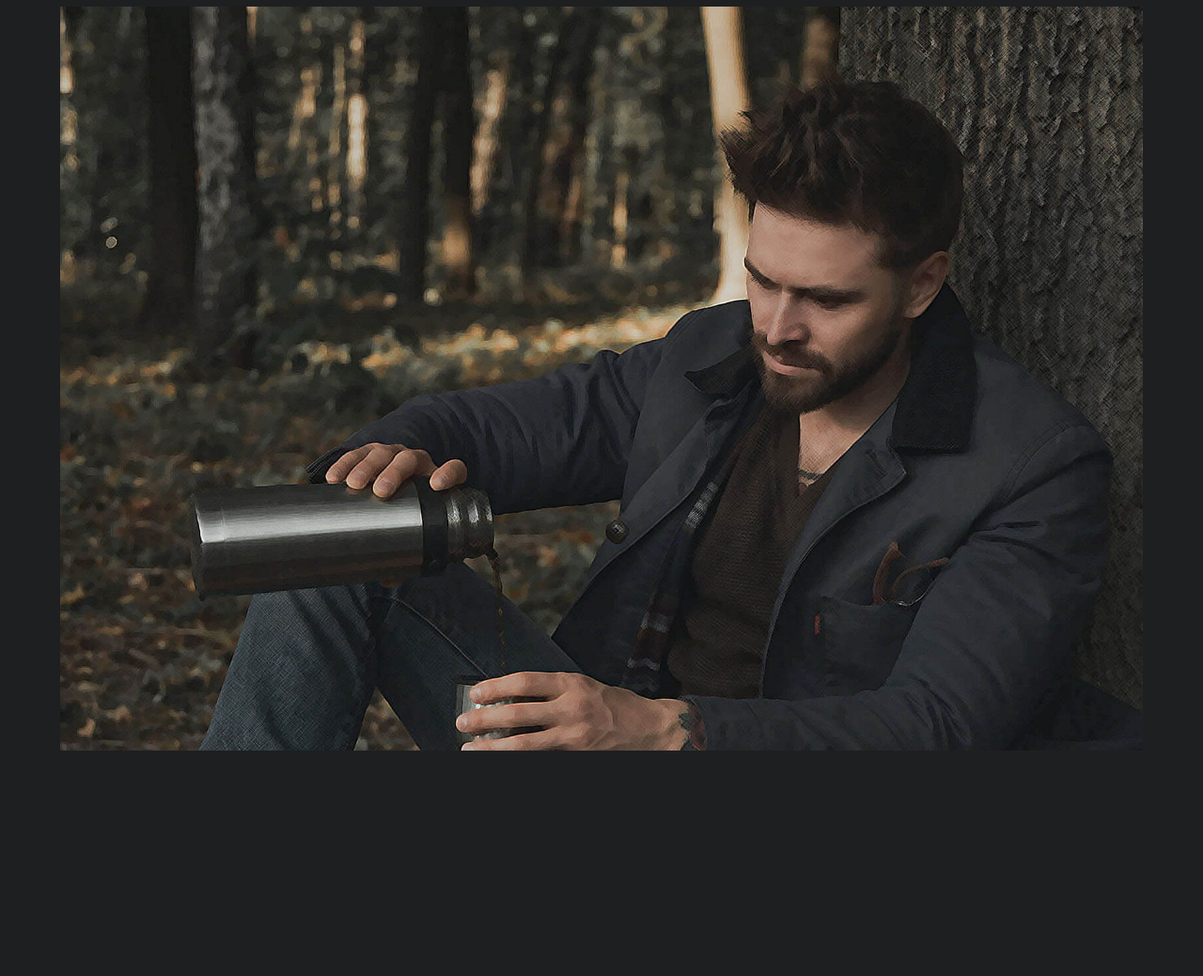
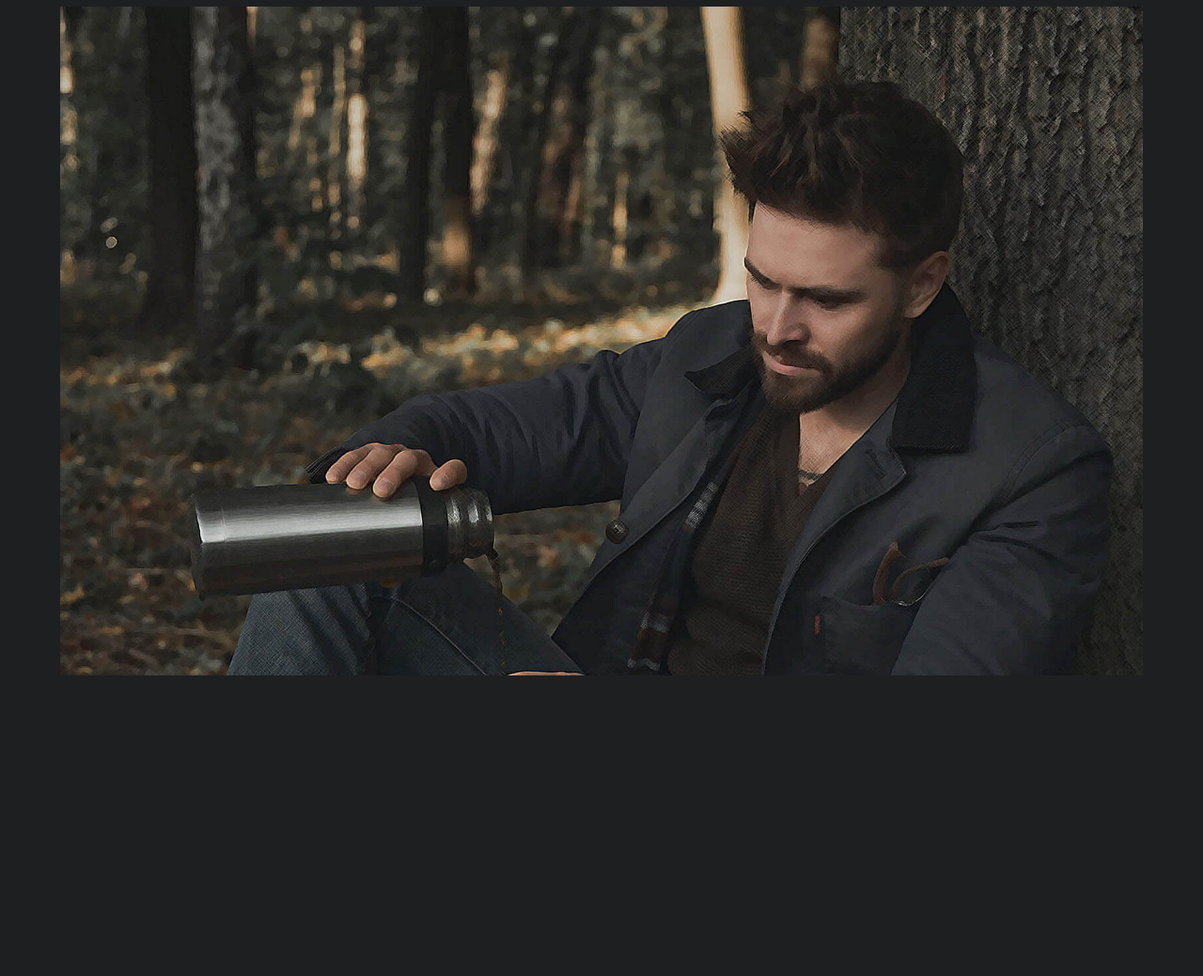
Before and after one commit to Emmanuel787/emWebz__Portfolio, a PHP site: page /views/about.html in a window 1280 px wide. Shown: the part 81-1120 px from the top of the page at 94% size. Run offline with PHP 8.4, Linux system fonts and the light colour scheme; some libraries are stand-ins or nearby versions; some web fonts are replaced.

Commit message:
initial commit

```diff
--- a/sass/barba/_barba-transition.scss
+++ b/sass/barba/_barba-transition.scss
@@ -25,7 +25,6 @@
 .transition-fx{
   @include col(4/4); margin-right: 0;
   top: 0; left: 0; right: 0; bottom: 0;
-  // height: 100vh;
   position: fixed;
   background-color: $primary-color;
   z-index: 8000;
--- a/sass/hidden/_hidden-menu.scss
+++ b/sass/hidden/_hidden-menu.scss
@@ -1,8 +1,7 @@
 .hidden-mobile-menu{
   width: 0%;
-  height: 100vh;
+  top: 0;  right: 0; bottom: 0;
   position: fixed;
-  top: 0; right: 0%;
   background: #191a1d;
   z-index: 2000;
   display: flex;
--- a/sass/pages/about-html/_about-hero-section.scss
+++ b/sass/pages/about-html/_about-hero-section.scss
@@ -7,7 +7,7 @@
   background-position-y: .5em;
   margin-left: 5%;
   margin-top: 5em;
-  height: 100vh;
+  height: 45em;
   display: flex;
   width: 0%;
   @include responsive(tab-land){
@@ -50,7 +50,6 @@
   height: 10em;
   top: -9em; left: 0;
   background: #1d1e20;
-  // z-index: 50;
   @include responsive(tab-land){
     top: -10em;
   }
@@ -58,13 +57,3 @@
     top: -10em;
   }
 }
-
-// .ehs-transition-effect-box{
-//   @include col(4/4); margin-right: 0;
-//   height: 100vh;
-//   background: #1616162d;
-//   backdrop-filter: blur(4px);
-//   position: fixed;
-//   top: 0; left: 0;
-//   z-index: 1000;
-// }
--- a/sass/pages/about-html/_about-layout.scss
+++ b/sass/pages/about-html/_about-layout.scss
@@ -1,7 +1,6 @@
 //section-uno
 .section-uno{
   @include col(4/4); margin-right: 0;
-  // height: 100vh;
   min-height: 44em;
   display: flex;
   align-items: center;
@@ -15,7 +14,6 @@
 //section-dos
 .section-dos{
   @include col(4/4); margin-right: 0;
-  // height: 100vh;
   min-height: 44em;
   display: flex;
   align-items: center;
@@ -30,7 +28,6 @@
 //section-tres
 .section-tres{
   @include col(4/4); margin-right: 0;
-  // height: 100vh;
   min-height: 44em;
   display: flex;
   align-items: center;
--- a/sass/pages/home-html/_home-hero-section.scss
+++ b/sass/pages/home-html/_home-hero-section.scss
@@ -3,7 +3,6 @@
   @include col(4/4); margin-right: 0;
   background: url(/resources/img/hero/12-3-3.jpg) no-repeat center center;
   background-size: cover;
-  top: 0; left: 0; right: 0; bottom: 0;
   z-index: -1;
   overflow: hidden;
   @include responsive(tab-land){
--- a/sass/pages/home-html/_home-modules.scss
+++ b/sass/pages/home-html/_home-modules.scss
@@ -46,6 +46,9 @@
     @include responsive(tab-port){
       // background: none;
       width: 0;
+    }
+    @include responsive(phone){
+      min-height: 38em;
     }
 
     .diamond-shape-box{
--- a/sass/reset/_reset.scss
+++ b/sass/reset/_reset.scss
@@ -66,8 +66,8 @@ body {
   text-rendering: optimizeLegibility;
   -webkit-font-smoothing: antialiased;
   transition: background 1s ease-in-out;
-  // height: 95vh;
-  // max-height: 95vh;
+  height: 95vh;
+  max-height: 95vh;
 }
 
 ol, ul {
```
Also changed, not shown: dist/css/app.min.css.
